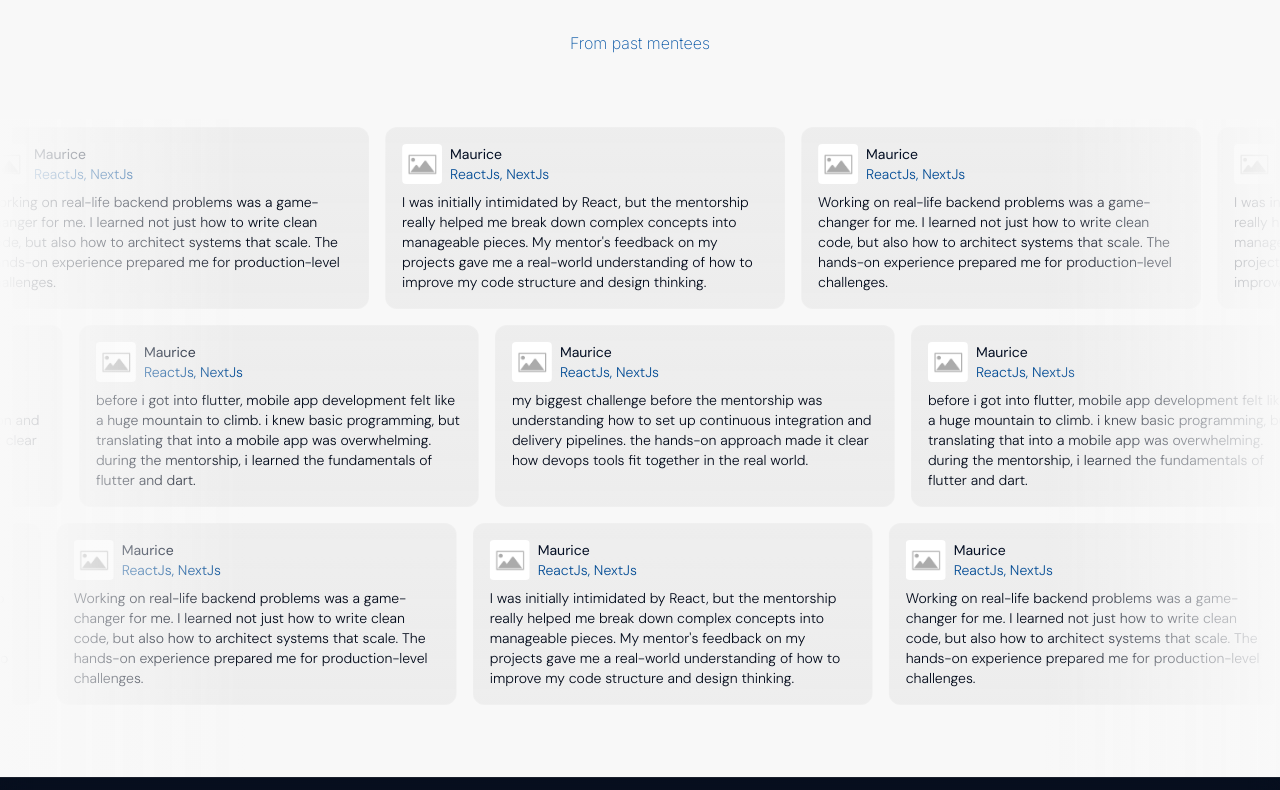
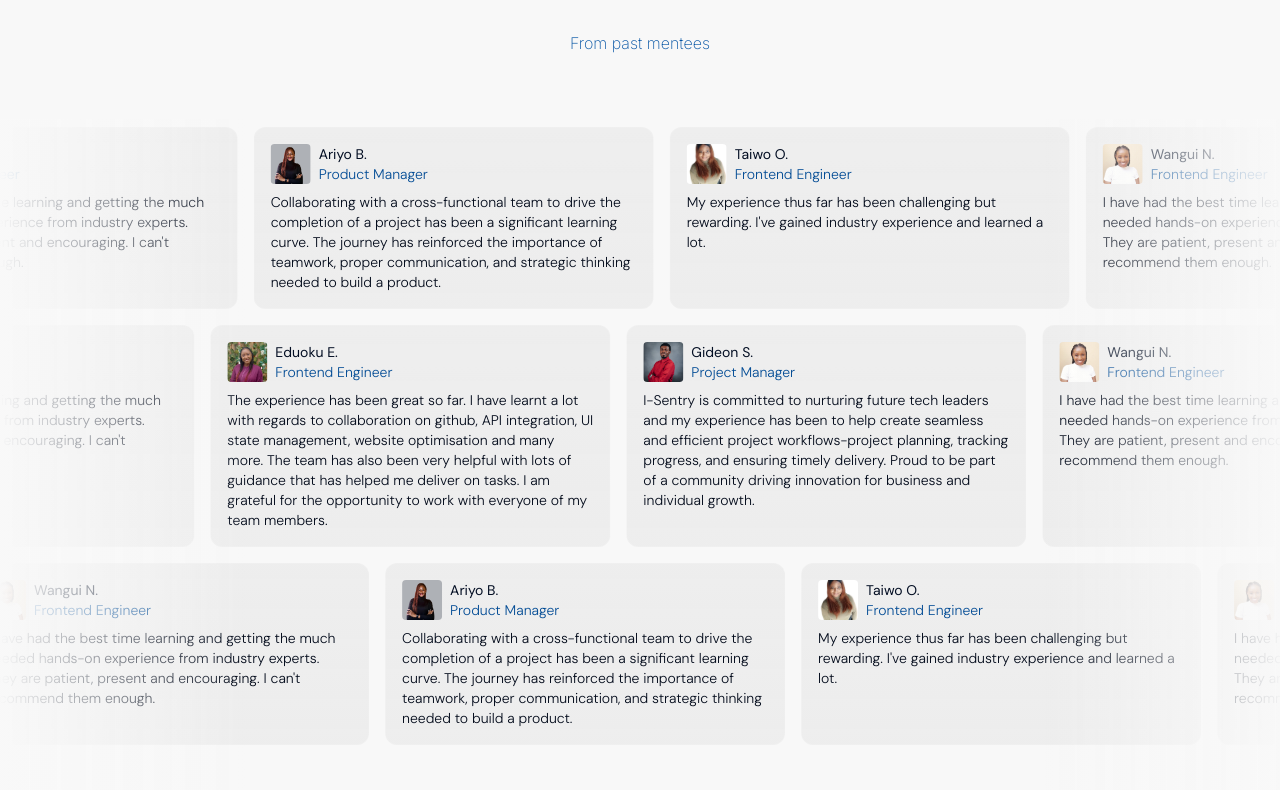
Before and after one commit to i-sentry/i-sentry-platform, a Next.js app: page /talents in a window 1280 px wide. Shown: the part 2450-3240 px from the top of the page. Built offline with nearby package versions, Linux system fonts and the light colour scheme.

Commit message:
Update to testimonials

```diff
--- a/components/home-comps/mentees_section.tsx
+++ b/components/home-comps/mentees_section.tsx
@@ -1,15 +1,10 @@
 import MenteeCard from "./mentee_card";
-import Ariyo from "@/public/assets/mentees/Ariyo_O.B.png";
-import Emem from "@/public/assets/mentees/Emem-Peace.jpg";
-import Victor from "@/public/assets/mentees/Victor-udo.jpeg";
-import Wangui from "@/public/assets/mentees/Wangui.jpg";
-import Taiwo from "@/public/assets/mentees/Taiwo_Oyewale.jpg";
-import Gideon from "@/public/assets/mentees/gideon.webp";
-import { StaticImageData } from "next/image";
+
 import Marquee from "../ui/marquee";
 import { useGSAP } from "@gsap/react";
 import gsap from "gsap";
 import { ScrollTrigger } from "gsap/all";
+import { professionals } from "@/utils";
 gsap.registerPlugin(ScrollTrigger);
 
 const MenteeSection = () => {
@@ -58,120 +53,3 @@ const MenteeSection = () => {
 };
 
 export default MenteeSection;
-
-export type ILinks = {
-  github?: string;
-  linkedin?: string;
-  email?: string;
-  portfolio?: string;
-};
-
-type IMentee = {
-  name: string;
-  alias: string;
-  skill: string;
-  tools: string;
-  photo: StaticImageData;
-  comment: string;
-  links: ILinks;
-};
-
-const professionals: IMentee[] = [
-  // {
-  //   name: "Timilehin Abegunde",
-  //   alias: "Abegunde T.S",
-  //   skill: "Frontend Engineer",
-  //   tools: "ReactJs/NextJs",
-  //   photo: Abegunde,
-  //   comment:
-  //     "Before joining I-Sentry, my experience was mostly focused on HTML/CSS, JavaScript and WordPress. However, since joining the team and getting hands-on with real-world projects, I’ve been able to significantly improve my skills in ReactJS & NextJS. This experience has not only sharpened my ability to convert designs into code, but it has also given me exposure to working with a variety of logical structures.",
-  //   links: {
-  //     github: "https://github.com/Atimscreative",
-  //     email: "timilehinsunday144@gmail.com",
-  //   },
-  // },
-  {
-    name: "Ariyo Oluwadamilola B",
-    alias: "Ariyo B.",
-    skill: "Product Manager",
-    tools: "Jira",
-    photo: Ariyo,
-    comment:
-      "Collaborating with a cross-functional team to drive the completion of a project has been a significant learning curve. The journey has reinforced the importance of teamwork, proper communication, and strategic thinking needed to build a product.",
-    links: {
-      linkedin:
-        "https://www.linkedin.com/in/ariyo-oluwadamilola?utm_source=share&utm_campaign=share_via&utm_content=profile&utm_medium=ios_app",
-      email: "obariyo01@gmail.com",
-    },
-  },
-  {
-    name: "Wangui Njoroge",
-    alias: "Wangui N.",
-    skill: "Frontend Engineer",
-    tools: "Bootstrap, Tailwind, JS, React",
-    photo: Wangui,
-    comment:
-      "I have had the best time learning and getting the much needed hands-on experience from industry experts. They are patient, present and encouraging. I can't recommend them enough.",
-    links: {
-      linkedin: "https://ke.linkedin.com/in/wangui-njoroge-639378181",
-      email: "wangoinjoroge450@gmail.com",
-    },
-  },
-  {
-    name: "Victor John Udo",
-    alias: "Victor U.",
-    skill: "QA Tester/Software Tester",
-    tools: "Jira, Zephyr Scale",
-    photo: Victor,
-    comment: "Entry level",
-    links: {
-      linkedin: "http://linkedin.com/in/victor-udo-55136b2b2",
-      email: "victor0094all@gmail.com",
-    },
-  },
-  {
-    name: "Eduoku Emem Okon",
-    alias: "Eduoku E.",
-    skill: "Frontend Engineer",
-    tools: "HTML, CSS, Javascript, React, Next JS, Tailwind CSS",
-    photo: Emem,
-    comment:
-      "The experience has been great so far. I have learnt a lot with regards to collaboration on github, API integration, UI state management, website optimisation and many more. The team has also been very helpful with lots of guidance that has helped me deliver on tasks. I am grateful for the opportunity to work with everyone of my team members.",
-    links: {
-      github: "https://github.com/Codegirlemem",
-      linkedin: "https://www.linkedin.com/in/emem-eduoku",
-      email: "eduokuemem@gmail.com",
-    },
-  },
-  {
-    name: "Taiwo Saidat Oyewale",
-    alias: "Taiwo O.",
-    skill: "Frontend Engineer",
-    tools: "React | Next.js | TypeScript",
-    photo: Taiwo,
-    comment:
-      "My experience thus far has been challenging but rewarding. I've gained industry experience and learned a lot.",
-    links: {
-      portfolio: "https://my-portfolio-app-eight.vercel.app/",
-      github: "https://github.com/TaiwoSaidat",
-      linkedin:
-        "https://www.linkedin.com/in/taiwo-oyewale199?utm_source=share&utm_campaign=share_via&utm_content=profile&utm_medium=android_app",
-      email: "oyewaletaiwo1803@gmail.com",
-    },
-  },
-  {
-    name: "Gideon Sunday",
-    alias: "Gideon S.",
-    skill: "Project Manager",
-    tools: "Click-up",
-    photo: Gideon,
-    comment:
-      " Am Gideon Sunday, a project management intern at I-Sentry. I-Sentry is committed to nurturing future tech leaders and my experience has been to help create seamless and efficient project workflows. This includes assisting in project planning, tracking progress, and ensuring timely delivery. Am glad to be part of a community whose mission is to lead technological advancement, creating a world where businesses and individuals can thrive through innovation.",
-    links: {
-      portfolio: "https://my-portfolio-app-eight.vercel.app/",
-      github: "https://github.com/TaiwoSaidat",
-      linkedin: "https://www.linkedin.com/in/gideon-sunday",
-      email: "sundaygideon73@gmail.com",
-    },
-  },
-];
--- a/components/home-comps/review_card.tsx
+++ b/components/home-comps/review_card.tsx
@@ -1,19 +1,18 @@
 import { cn } from "@/lib/utils";
-import Image, { StaticImageData } from "next/image";
+import { IMentee } from "@/utils";
+import Image from "next/image";
+
+interface ReviewCardProps extends IMentee {
+  className: string;
+}
 
 const ReviewCard = ({
-  img,
-  name,
-  username,
-  body,
   className,
-}: {
-  img: StaticImageData;
-  name: string;
-  username: string;
-  body: string;
-  className?: string;
-}) => {
+  alias,
+  skill,
+  photo,
+  comment,
+}: ReviewCardProps) => {
   return (
     <figure
       className={cn(
@@ -27,19 +26,19 @@ const ReviewCard = ({
           width="32"
           height="32"
           alt=""
-          src={img}
+          src={photo}
         />
         <div className="flex flex-col">
           <figcaption className="font-dm-sans text-sm font-normal text-white duration-300 ease-linear group-data-[theme=light]:text-primary-800">
-            {name}
+            {alias}
           </figcaption>
           <p className="font-dm-sans text-sm font-light text-[#C2C2C2B2] duration-300 ease-linear group-data-[theme=light]:text-secondary-600">
-            {username}
+            {skill}
           </p>
         </div>
       </div>
       <blockquote className="mt-2 text-sm font-light text-[#C2C2C2B2] duration-300 ease-linear group-data-[theme=light]:text-primary-900">
-        {body}
+        {comment}
       </blockquote>
     </figure>
   );
--- a/components/home-comps/testimonials.tsx
+++ b/components/home-comps/testimonials.tsx
@@ -3,6 +3,7 @@ import React, { useEffect, useRef } from "react";
 import Marquee from "../ui/marquee";
 import ReviewCard from "./review_card";
 import Placeholder from "@/public/images/placeholder.png";
+import { professionals } from "@/utils";
 
 const reviews = [
   {
@@ -31,8 +32,12 @@ const reviews = [
   },
 ];
 
-const firstRow = reviews.slice(0, reviews.length / 2);
-const secondRow = reviews.slice(reviews.length / 2);
+const firstRow = professionals
+  .filter((item) => !item.alias.toLowerCase().includes("victor"))
+  .slice(0, 3);
+const secondRow = professionals
+  .filter((item) => !item.alias.toLowerCase().includes("victor"))
+  .slice(reviews.length / 2);
 
 const Testimonials = () => {
   const sectionRef = useRef(null);
@@ -91,7 +96,7 @@ const Testimonials = () => {
           <Marquee pauseOnHover className="[--duration:20s]">
             {firstRow.map((review, index) => (
               <ReviewCard
-                key={review.username + index}
+                key={review.alias + index}
                 {...review}
                 className="w-[400px]"
               />
@@ -100,7 +105,7 @@ const Testimonials = () => {
           <Marquee reverse pauseOnHover className="[--duration:20s]">
             {secondRow.map((review, index) => (
               <ReviewCard
-                key={review.username + index}
+                key={review.alias + index}
                 {...review}
                 className="w-[400px]"
               />
@@ -109,7 +114,7 @@ const Testimonials = () => {
           <Marquee pauseOnHover className="[--duration:30s]">
             {firstRow.map((review, index) => (
               <ReviewCard
-                key={review.username + index + "0"}
+                key={review.alias + index + "0"}
                 {...review}
                 className="w-[400px]"
               />
@@ -117,7 +122,7 @@ const Testimonials = () => {
           </Marquee>
         </div>
 
-        <div className="group-data-[theme=light]:bg-light pointer-events-none absolute inset-y-0 left-0 hidden w-full scale-x-125 bg-reviews duration-300 sm:block"></div>
+        <div className="pointer-events-none absolute inset-y-0 left-0 hidden w-full scale-x-125 bg-reviews duration-300 group-data-[theme=light]:bg-light sm:block"></div>
       </div>
     </section>
   );
--- a/utils/index.ts
+++ b/utils/index.ts
@@ -5,6 +5,12 @@ import Ri from "@/public/assets/partners/ri-softwares.svg";
 import { StaticImageData } from "next/image";
 import PorkerHutWeb from "@/public/images/case-studies/porkerhut.png";
 import Bankify from "@/public/images/case-studies/bankify.png";
+import Ariyo from "@/public/assets/mentees/Ariyo_O.B.png";
+import Emem from "@/public/assets/mentees/Emem-Peace.jpg";
+import Victor from "@/public/assets/mentees/Victor-udo.jpeg";
+import Wangui from "@/public/assets/mentees/Wangui.jpg";
+import Taiwo from "@/public/assets/mentees/Taiwo_Oyewale.jpg";
+import Gideon from "@/public/assets/mentees/gideon.webp";
 
 export type LinkProps = {
   name: string;
@@ -217,3 +223,121 @@ export type SolutionProp = {
   description: string;
   keyFeatures: string[];
 };
+
+export type ILinks = {
+  github?: string;
+  linkedin?: string;
+  email?: string;
+  portfolio?: string;
+};
+
+export type IMentee = {
+  name: string;
+  alias: string;
+  skill: string;
+  tools: string;
+  photo: StaticImageData;
+  comment: string;
+  links: ILinks;
+};
+
+export const professionals: IMentee[] = [
+  // {
+  //   name: "Timilehin Abegunde",
+  //   alias: "Abegunde T.S",
+  //   skill: "Frontend Engineer",
+  //   tools: "ReactJs/NextJs",
+  //   photo: Abegunde,
+  //   comment:
+  //     "Before joining I-Sentry, my experience was mostly focused on HTML/CSS, JavaScript and WordPress. However, since joining the team and getting hands-on with real-world projects, I’ve been able to significantly improve my skills in ReactJS & NextJS. This experience has not only sharpened my ability to convert designs into code, but it has also given me exposure to working with a variety of logical structures.",
+  //   links: {
+  //     github: "https://github.com/Atimscreative",
+  //     email: "timilehinsunday144@gmail.com",
+  //   },
+  // },
+  {
+    name: "Ariyo Oluwadamilola B",
+    alias: "Ariyo B.",
+    skill: "Product Manager",
+    tools: "Jira",
+    photo: Ariyo,
+    comment:
+      "Collaborating with a cross-functional team to drive the completion of a project has been a significant learning curve. The journey has reinforced the importance of teamwork, proper communication, and strategic thinking needed to build a product.",
+    links: {
+      linkedin:
+        "https://www.linkedin.com/in/ariyo-oluwadamilola?utm_source=share&utm_campaign=share_via&utm_content=profile&utm_medium=ios_app",
+      email: "obariyo01@gmail.com",
+    },
+  },
+  {
+    name: "Taiwo Saidat Oyewale",
+    alias: "Taiwo O.",
+    skill: "Frontend Engineer",
+    tools: "React | Next.js | TypeScript",
+    photo: Taiwo,
+    comment:
+      "My experience thus far has been challenging but rewarding. I've gained industry experience and learned a lot.",
+    links: {
+      portfolio: "https://my-portfolio-app-eight.vercel.app/",
+      github: "https://github.com/TaiwoSaidat",
+      linkedin:
+        "https://www.linkedin.com/in/taiwo-oyewale199?utm_source=share&utm_campaign=share_via&utm_content=profile&utm_medium=android_app",
+      email: "oyewaletaiwo1803@gmail.com",
+    },
+  },
+  {
+    name: "Wangui Njoroge",
+    alias: "Wangui N.",
+    skill: "Frontend Engineer",
+    tools: "Bootstrap, Tailwind, JS, React",
+    photo: Wangui,
+    comment:
+      "I have had the best time learning and getting the much needed hands-on experience from industry experts. They are patient, present and encouraging. I can't recommend them enough.",
+    links: {
+      linkedin: "https://ke.linkedin.com/in/wangui-njoroge-639378181",
+      email: "wangoinjoroge450@gmail.com",
+    },
+  },
+  {
+    name: "Victor John Udo",
+    alias: "Victor U.",
+    skill: "QA Tester/Software Tester",
+    tools: "Jira, Zephyr Scale",
+    photo: Victor,
+    comment: "Entry level",
+    links: {
+      linkedin: "http://linkedin.com/in/victor-udo-55136b2b2",
+      email: "victor0094all@gmail.com",
+    },
+  },
+  {
+    name: "Eduoku Emem Okon",
+    alias: "Eduoku E.",
+    skill: "Frontend Engineer",
+    tools: "HTML, CSS, Javascript, React, Next JS, Tailwind CSS",
+    photo: Emem,
+    comment:
+      "The experience has been great so far. I have learnt a lot with regards to collaboration on github, API integration, UI state management, website optimisation and many more. The team has also been very helpful with lots of guidance that has helped me deliver on tasks. I am grateful for the opportunity to work with everyone of my team members.",
+    links: {
+      github: "https://github.com/Codegirlemem",
+      linkedin: "https://www.linkedin.com/in/emem-eduoku",
+      email: "eduokuemem@gmail.com",
+    },
+  },
+
+  {
+    name: "Gideon Sunday",
+    alias: "Gideon S.",
+    skill: "Project Manager",
+    tools: "Click-up",
+    photo: Gideon,
+    comment:
+      "I-Sentry is committed to nurturing future tech leaders and my experience has been to help create seamless and efficient project workflows-project planning, tracking progress, and ensuring timely delivery. Proud to be part of a community driving innovation for business and individual growth.",
+    links: {
+      portfolio: "https://my-portfolio-app-eight.vercel.app/",
+      github: "https://github.com/TaiwoSaidat",
+      linkedin: "https://www.linkedin.com/in/gideon-sunday",
+      email: "sundaygideon73@gmail.com",
+    },
+  },
+];
```
